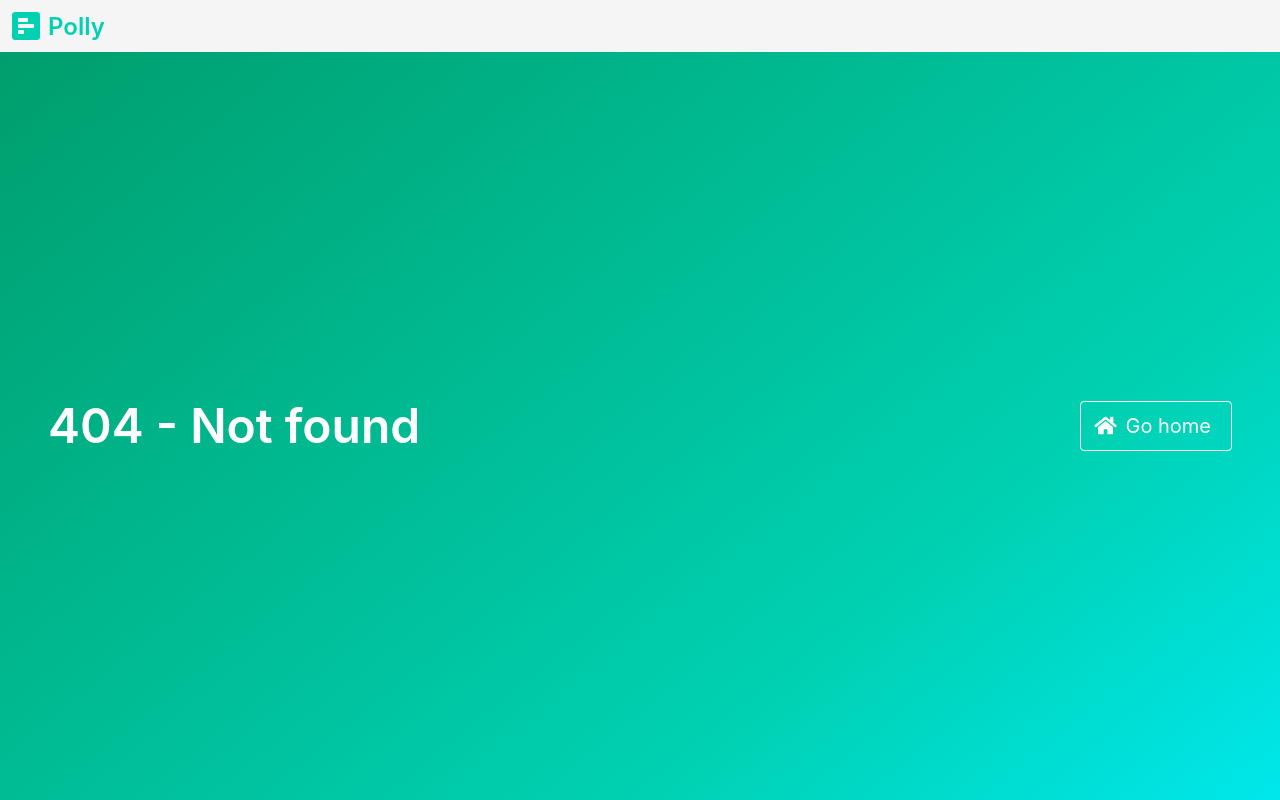
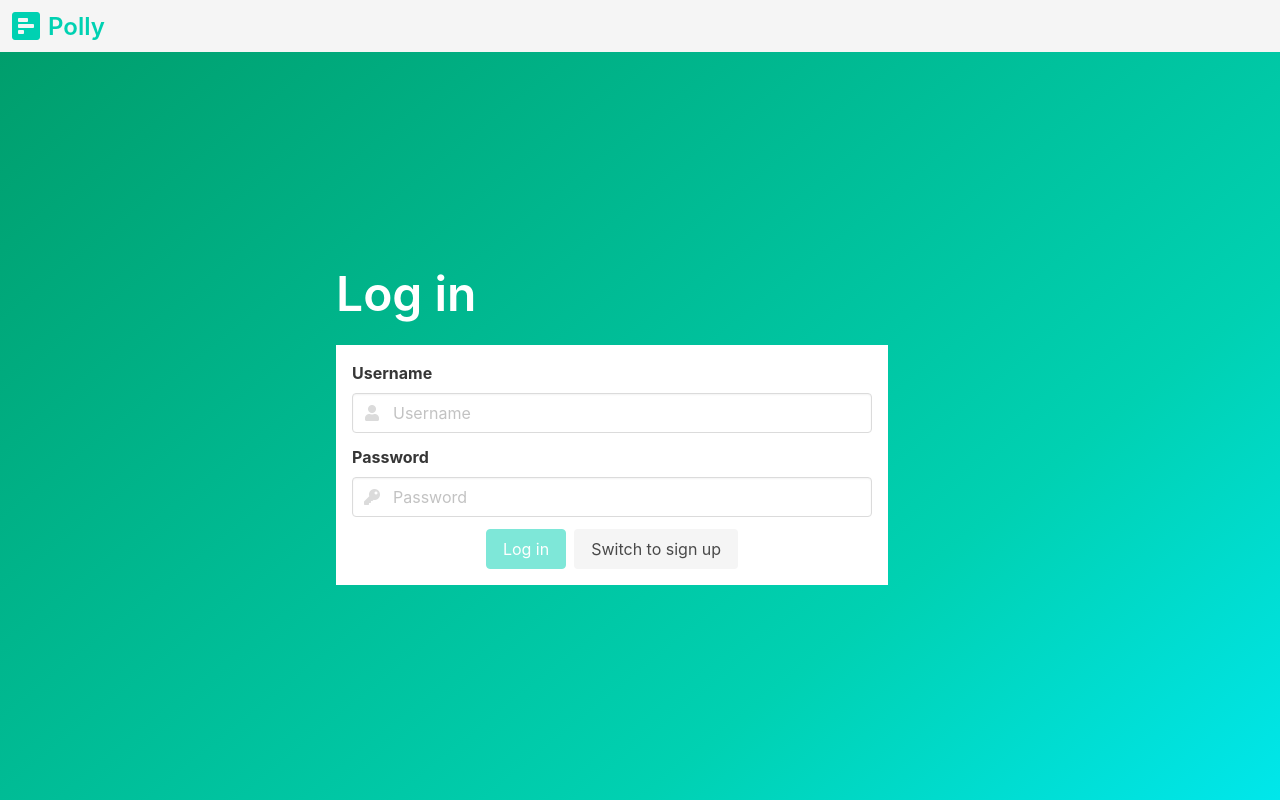
Before and after one commit to viethung7899/polly, a React (Create React App) app in the folder client/: page /login in a window 1280 px wide. Before the commit this address had no page. Built offline with nearby package versions, Linux system fonts and the light colour scheme.

Commit message:
Add login page

```diff
--- a/client/src/App.js
+++ b/client/src/App.js
@@ -10,6 +10,7 @@ import Vote from './routes/Vote';
 import NewPoll from './routes/NewPoll';
 import Poll from './routes/Poll';
 import NotFound from './routes/NotFound';
+import Login from './routes/Login';
 
 const App = () => {
   return (
@@ -17,6 +18,7 @@ const App = () => {
       <>
         <Navbar />
         <Switch>
+          <Route path="/login" exact component={Login} />
           <Route path="/new" exact component={NewPoll} />
           <Route path="/vote/:id" exact component={Vote} />
           <Route path="/vote" exact component={Vote} />
--- /dev/null
+++ b/client/src/routes/Login.js
@@ -0,0 +1,115 @@
+import React, { useState, useEffect } from 'react';
+import Button from '../components/Button';
+
+const Login = () => {
+  const [loginMode, setLoginMode] = useState(true);
+  const [input, setInput] = useState({
+    username: '',
+    password: '',
+    confirmPassword: '',
+  });
+
+  // Handle form change
+  const handleFormChange = (e) => {
+    e.preventDefault();
+    const newInput = { ...input };
+    newInput[e.target.name] = e.target.value;
+    setInput(newInput);
+  };
+
+  // Handle validity
+  const [valid, setValid] = useState(false);
+  useEffect(() => {
+    // effect
+    console.log('Chaging');
+    let isValidInput = input.username.trim().length > 0 && input.password.trim().length > 0
+    if (!loginMode) isValidInput = isValidInput && input.password === input.confirmPassword
+    setValid(isValidInput)
+    return () => {
+      setValid(false)
+    };
+  }, [input]);
+
+  return (
+    <section className="hero is-primary is-bold is-fullheight-with-navbar">
+      <div className="hero-body">
+        {/* The title */}
+        <div className="container columns is-centered">
+          <div className="column is-half ">
+            <h1 className="title is-1">{loginMode ? 'Log in' : 'Sign up'}</h1>
+            <div className="has-background-white p-4">
+              {/* Username field */}
+              <div className="field">
+                <label className="label">Username</label>
+                <div className="control has-icons-left">
+                  <input
+                    className="input"
+                    type="text"
+                    placeholder="Username"
+                    name="username"
+                    onChange={handleFormChange}
+                    value={input.username}
+                  />
+                  <span className="icon is-small is-left">
+                    <i className="fas fa-user"></i>
+                  </span>
+                </div>
+              </div>
+              {/* Pasword field */}
+              <div className="field">
+                <label className="label">Password</label>
+                <div className="control has-icons-left">
+                  <input
+                    className="input"
+                    type="password"
+                    placeholder="Password"
+                    name="password"
+                    onChange={handleFormChange}
+                    value={input.password}
+                  />
+                  <span className="icon is-small is-left">
+                    <i className="fas fa-key"></i>
+                  </span>
+                </div>
+              </div>
+              {/* Pasword field */}
+              {!loginMode && (
+                <div className="field">
+                  <label className="label">Confirm Password</label>
+                  <div className="control has-icons-left">
+                    <input
+                      className="input"
+                      type="password"
+                      placeholder="Re-enter password"
+                      name="confirmPassword"
+                      onChange={handleFormChange}
+                      value={input.confirmPassword}
+                    />
+                    <span className="icon is-small is-left">
+                      <i className="fas fa-key"></i>
+                    </span>
+                  </div>
+                </div>
+              )}
+              {/* Buttons */}
+              <div className="buttons is-centered">
+                <Button
+                  title={loginMode ? 'Log in' : 'Sign up'}
+                  type="is-primary"
+                  disabled={!valid}
+                />
+                <Button
+                  title={`Switch to ${!loginMode ? 'log in' : 'sign up'}`}
+                  type="is-light"
+                  action={() => setLoginMode(!loginMode)}
+                />
+              </div>
+            </div>
+          </div>
+        </div>
+      </div>
+    </section>
+  );
+};
+
+export default Login;
```
